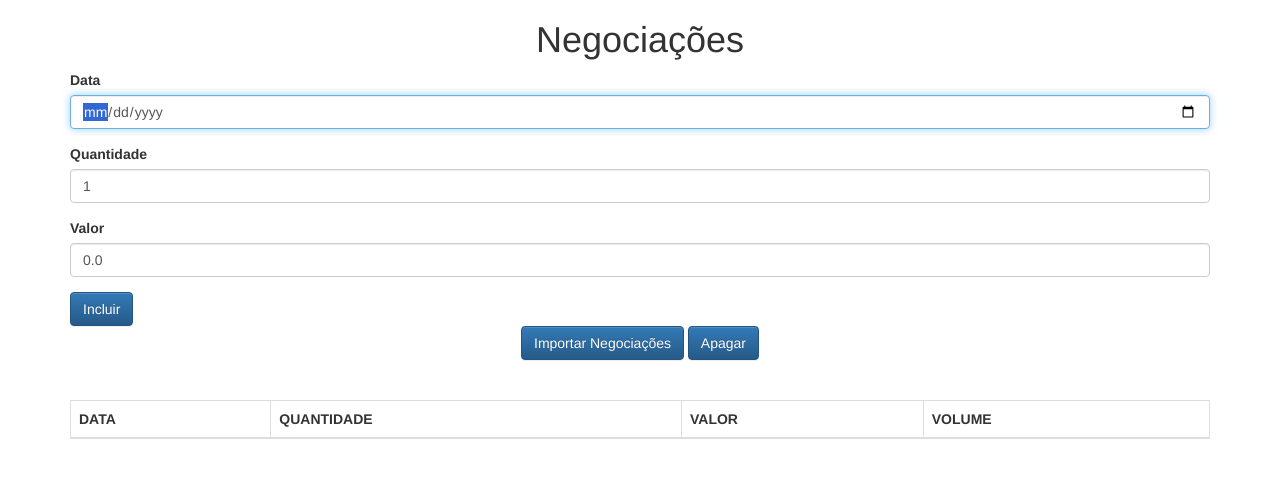
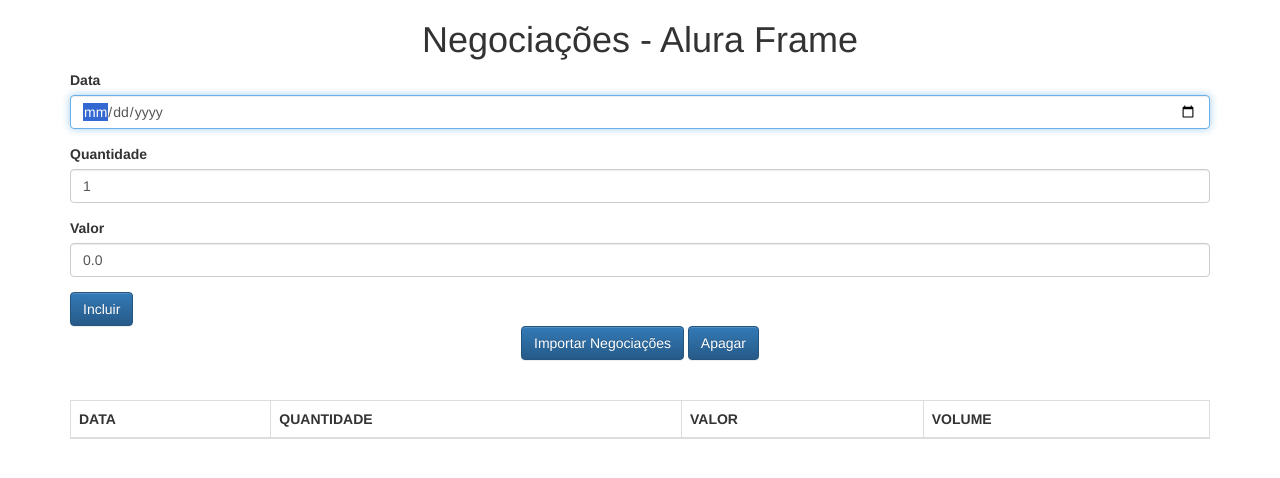
Before and after one commit to ArthurCandelaria/JavaScript_Avancado_1-Alura, a plain HTML site: page client/index.html in a window 1280 px wide. Drawn offline with Linux system fonts and the light colour scheme.

Commit message:
Teste de publicação remota

```diff
--- a/client/index.html
+++ b/client/index.html
@@ -11,7 +11,7 @@
 
 <body class="container">
 
-    <h1 class="text-center">Negociações</h1>
+    <h1 class="text-center">Negociações - Alura Frame</h1>
 
     <form class="form" onsubmit="negociacaoController.adiciona(event)">
 
```
